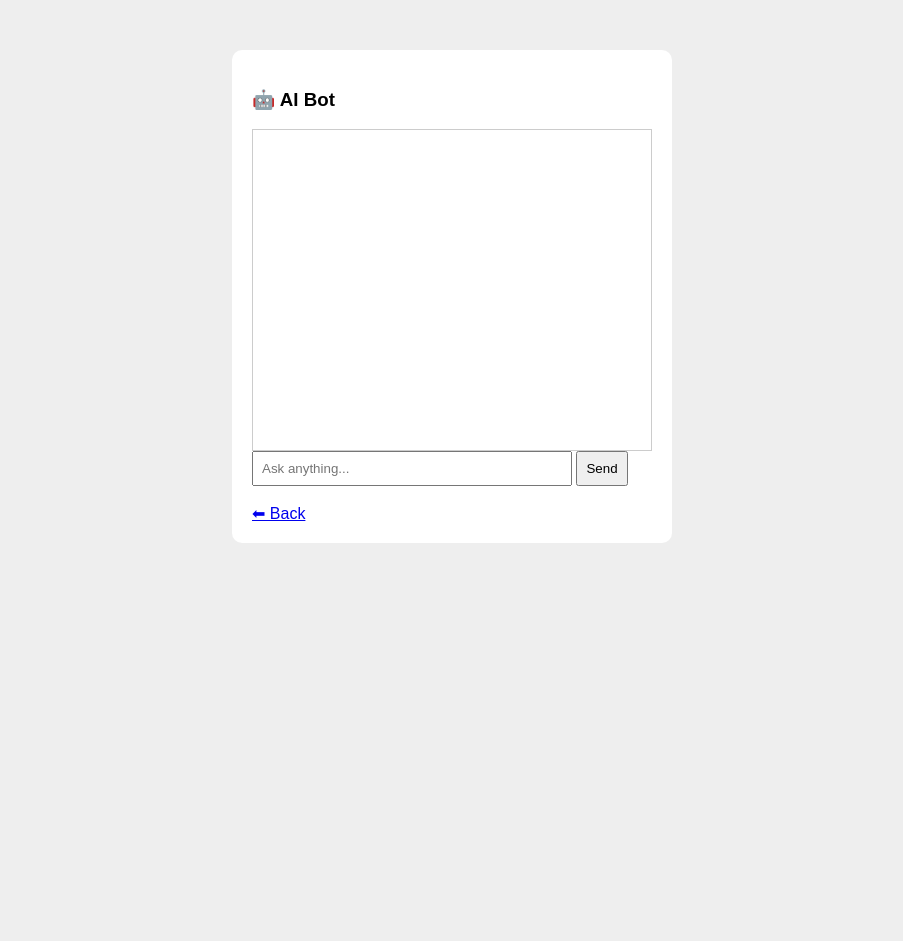
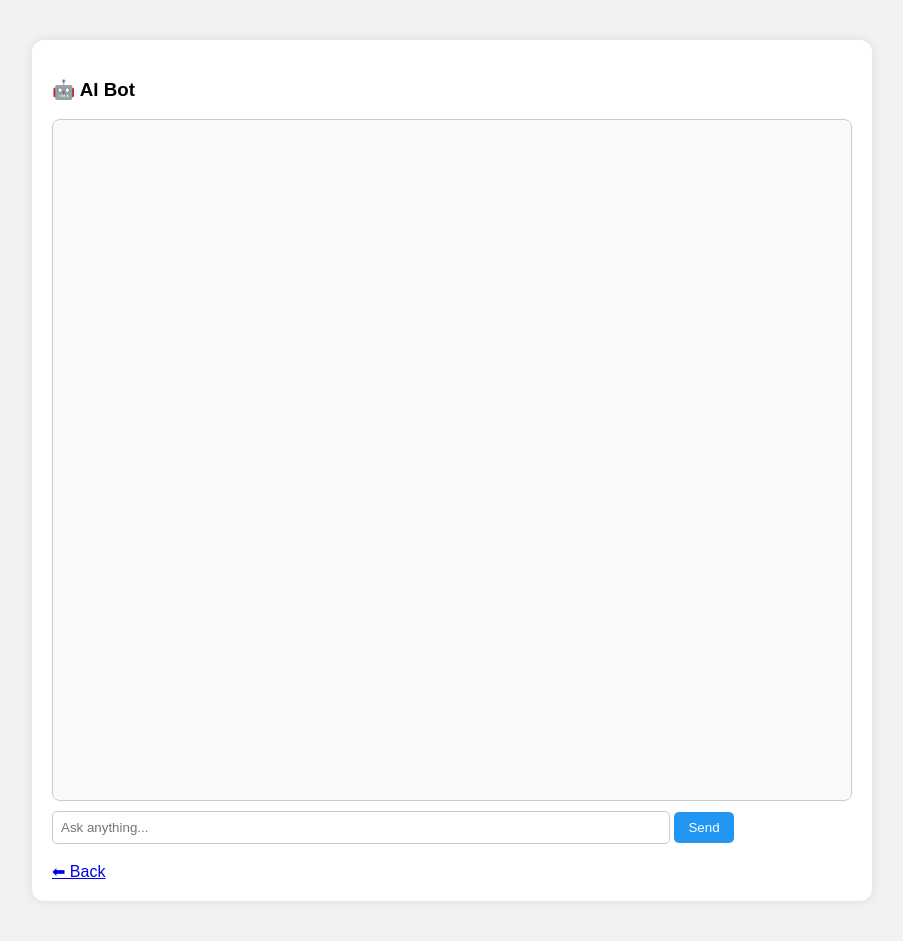
Before and after one commit to JEELPATEL2005/My_Djanngo_Project, a Django app: page /bot/ in a window 1280 px wide. Shown: the whole page, without its empty margins (188-1091 px from the left). Before the commit the page ends 543 px from the top, so only its background shows below. Run offline with Django 5.2, Linux system fonts and the light colour scheme.

Commit message:
bot added

```diff
--- a/Calory_Counter/Calory/templates/Calory/bot.html
+++ b/Calory_Counter/Calory/templates/Calory/bot.html
@@ -4,26 +4,70 @@
 <title>AI Bot</title>
 
 <style>
-body{font-family:Arial;background:#eee;}
+
+body{
+  font-family:Arial;
+  background:#f2f2f2;
+}
 
 .box{
-  width:400px;
-  margin:50px auto;
+  width:800px;          /* Bigger */
+  margin:40px auto;
   background:white;
   padding:20px;
-  border-radius:10px;
+  border-radius:12px;
+  box-shadow:0 0 10px rgba(0,0,0,0.1);
 }
 
 #chat{
-  height:300px;
+  height:650px;         /* Bigger */
   border:1px solid #ccc;
-  overflow:auto;
-  padding:10px;
+  overflow-y:auto;
+  padding:15px;
+  background:#fafafa;
+  border-radius:8px;
+  margin-bottom:10px;
 }
 
-input{width:75%;padding:8px;}
-button{padding:8px;}
+/* Message bubbles */
+.user-msg{
+  background:#d9ecff;
+  padding:8px 12px;
+  border-radius:10px;
+  margin:5px 0;
+  text-align:right;
+}
+
+.bot-msg{
+  background:#e9ffe6;
+  padding:8px 12px;
+  border-radius:10px;
+  margin:5px 0;
+  text-align:left;
+}
+
+input{
+  width:75%;
+  padding:8px;
+  border-radius:5px;
+  border:1px solid #ccc;
+}
+
+button{
+  padding:8px 14px;
+  border:none;
+  background:#2196f3;
+  color:white;
+  border-radius:5px;
+  cursor:pointer;
+}
+
+button:hover{
+  background:#1976d2;
+}
+
 </style>
+
 </head>
 
 <body>
@@ -45,6 +89,18 @@ button{padding:8px;}
 
 <script>
 
+function cleanText(text){
+
+  // Remove markdown symbols
+  return text
+    .replace(/\*\*/g, "")
+    .replace(/###/g, "")
+    .replace(/\*/g, "")
+    .replace(/#/g, "")
+    .replace(/\n+/g, "<br>");
+}
+
+
 function send(){
 
  let msg = document.getElementById("q").value;
@@ -52,7 +108,12 @@ function send(){
 
  let chat = document.getElementById("chat");
 
- chat.innerHTML += "<p><b>You:</b> "+msg+"</p>";
+ chat.innerHTML += `
+   <div class="user-msg">
+     <b>You:</b> ${msg}
+   </div>
+ `;
+
 
  fetch("/bot/api/",{
 
@@ -60,7 +121,7 @@ function send(){
 
    headers:{
      "Content-Type":"application/json",
-     "X-CSRFToken": csrftoken   // ✅ FIXED
+     "X-CSRFToken": csrftoken
    },
 
    body: JSON.stringify({ text: msg })
@@ -71,19 +132,15 @@ function send(){
 
  .then(d => {
 
-   if(d.reply){
-     chat.innerHTML += "<p><b>Bot:</b> "+d.reply+"</p>";
-   }else{
-     chat.innerHTML += "<p><b>Bot:</b> Error getting response.</p>";
-   }
+   let reply = cleanText(d.reply);
+
+   chat.innerHTML += `
+     <div class="bot-msg">
+       <b>Bot:</b><br>${reply}
+     </div>
+   `;
 
    chat.scrollTop = chat.scrollHeight;
-
- })
-
- .catch(err => {
-
-   chat.innerHTML += "<p><b>Bot:</b> Network error.</p>";
 
  });
 
@@ -92,31 +149,31 @@ function send(){
 }
 
 
-// CSRF helper
-function getCookie(name) {
+// CSRF
+function getCookie(name){
 
-  let cookieValue = null;
+ let cookieValue=null;
 
-  if (document.cookie && document.cookie !== "") {
+ if(document.cookie && document.cookie!==""){
 
-    const cookies = document.cookie.split(";");
+  const cookies=document.cookie.split(";");
 
-    for (let i = 0; i < cookies.length; i++) {
+  for(let i=0;i<cookies.length;i++){
 
-      const cookie = cookies[i].trim();
+   const cookie=cookies[i].trim();
 
-      if (cookie.startsWith(name + "=")) {
+   if(cookie.startsWith(name+"=")){
 
-        cookieValue = decodeURIComponent(
-          cookie.substring(name.length + 1)
-        );
+    cookieValue=decodeURIComponent(
+      cookie.substring(name.length+1)
+    );
 
-        break;
-      }
-    }
+    break;
+   }
   }
+ }
 
-  return cookieValue;
+ return cookieValue;
 }
 
 const csrftoken = getCookie("csrftoken");
--- a/Calory_Counter/Calory/views.py
+++ b/Calory_Counter/Calory/views.py
@@ -279,7 +279,7 @@ def update_summary(user, today, total, profile):
             'streak': streak,
             'deficiency': deficiency,
 
-            'target': profile.target   # ⭐ IMPORTANT
+            'target': profile.target
         }
     )
 
@@ -334,91 +334,6 @@ def summary_page(request):
     })
 
 
-
-# ---------------- BOT PAGE ----------------
-def bot_page(request):
-    return render(request, "Calory/bot.html")
-
-
-@login_required
-def bot_api(request):
-
-    if request.method != "POST":
-        return JsonResponse({"reply": "Invalid request."}, status=400)
-
-
-    try:
-        data = json.loads(request.body)
-        user_msg = data.get("text", "").strip()
-
-        if not user_msg:
-            return JsonResponse({"reply": "Empty message."})
-
-
-        url = (
-            "https://generativelanguage.googleapis.com/v1beta/models/"
-            "gemini-1.5-flash:generateContent"
-            f"?key={settings.GEMINI_API_KEY}"
-        )
-
-
-        payload = {
-            "contents": [
-                {
-                    "parts": [
-                        {"text": user_msg}
-                    ]
-                }
-            ]
-        }
-
-
-        response = requests.post(
-            url,
-            json=payload,
-            timeout=20   # ✅ prevent hanging
-        )
-
-
-        result = response.json()
-
-
-        # ❗ API error
-        if response.status_code != 200:
-            return JsonResponse({
-                "reply": "Gemini API error. Try later.",
-                "details": result
-            }, status=502)
-
-
-        # ❗ Empty response
-        if "candidates" not in result:
-            return JsonResponse({
-                "reply": "No response from AI."
-            })
-
-
-        reply = result["candidates"][0]["content"]["parts"][0]["text"]
-
-
-        return JsonResponse({"reply": reply})
-
-
-    except requests.exceptions.Timeout:
-        return JsonResponse({
-            "reply": "AI is taking too long. Try again."
-        })
-
-
-    except Exception as e:
-
-        print("Bot Error:", e)
-
-        return JsonResponse({
-            "reply": "Server error. Contact admin."
-        }, status=500)
-
-
 @login_required
 def update_weight(request):
 
@@ -468,3 +383,91 @@ def update_weight(request):
     return render(request,"Calory/update_weight.html",{
         "profile": profile
     })
+
+
+
+
+# ---------------- BOT PAGE ----------------
+def bot_page(request):
+    return render(request, "Calory/bot.html")
+
+
+@login_required
+def bot_api(request):
+
+    if request.method != "POST":
+        return JsonResponse({"reply": "Invalid request."}, status=400)
+
+
+    try:
+        data = json.loads(request.body)
+        user_msg = data.get("text", "").strip()
+
+        if not user_msg:
+            return JsonResponse({"reply": "Empty message."})
+
+
+        url = (
+            "https://generativelanguage.googleapis.com/v1beta/models/"
+            "gemini-2.5-flash:generateContent"
+            f"?key=AIzaSyDb314st3Htb3U9S8J80uxFqvLZQcCsBes"
+        )
+
+
+        payload = {
+            "contents": [
+                {
+                    "parts": [
+                        {"text": user_msg}
+                    ]
+                }
+            ]
+        }
+
+
+        response = requests.post(
+            url,
+            json=payload,
+            timeout=20   # ✅ prevent hanging
+        )
+
+
+        result = response.json()
+        print(response.status_code, result) # Debug log
+
+
+
+        # ❗ API error
+        if response.status_code != 200:
+            return JsonResponse({
+                "reply": "Gemini API error. Try later.",
+                "details": result
+            }, status=502)
+
+
+        # ❗ Empty response
+        if "candidates" not in result:
+            return JsonResponse({
+                "reply": "No response from AI."
+            })
+
+
+        reply = result["candidates"][0]["content"]["parts"][0]["text"].strip()
+
+
+        return JsonResponse({"reply": reply})
+
+
+    except requests.exceptions.Timeout:
+        return JsonResponse({
+            "reply": "AI is taking too long. Try again."
+        })
+
+
+    except Exception as e:
+
+        print("Bot Error:", e)
+
+        return JsonResponse({
+            "reply": "Server error. Contact admin."
+        }, status=500)
```
Also changed, not shown: Calory_Counter/db.sqlite3.
